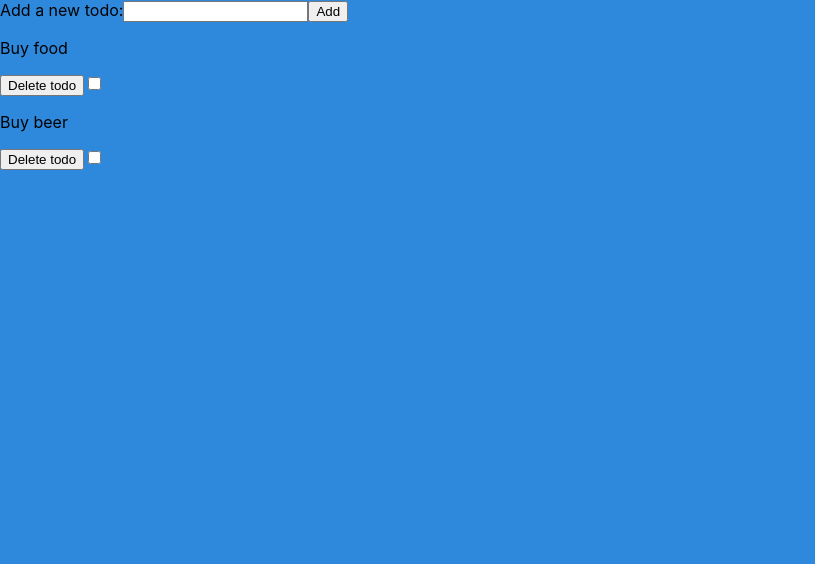
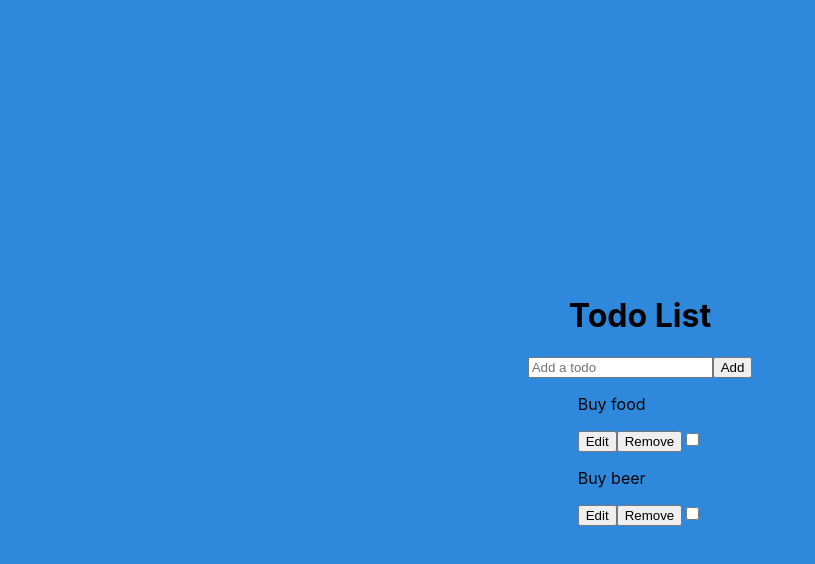
Before and after one commit to AgeasTomCave/ToDoList, a React (Create React App) app: page / in a window 1280 px wide. Shown: the top 564 px of the page, without its empty margins (0-815 px from the left). Built offline with nearby package versions, Linux system fonts and the light colour scheme.

Commit message:
Remove unnecessary files and add heading

```diff
--- a/src/App.js
+++ b/src/App.js
@@ -1,6 +1,7 @@
 import React, { Component } from "react";
 import Todos from "./Components/todoList/todos.jsx";
 import AddToDo from "./Components/addTodo/addToDo.jsx";
+import Heading from "./Components/heading/heading.jsx";
 
 import "./App.scss";
 
@@ -41,6 +42,7 @@ class App extends Component {
     console.log(currentTodos);
     return (
       <div className="App">
+        <Heading />
         <AddToDo addTodo={this.addToDo} />
         <Todos
           todos={this.state.todos}
--- a/src/App.scss
+++ b/src/App.scss
@@ -6,4 +6,17 @@ $t-red--light: #ffe8e8;
 
 body {
   background: $t-blue;
+  display: flex;
+  justify-content: center;
+  align-items: center;
+  height: 100vh;
 }
+
+.App {
+  width: 80%;
+  min-width: 600px;
+  height: auto;
+  display: flex;
+  flex-direction: column;
+  align-items: center;
+}
--- a/src/Components/addTodo/addToDo.jsx
+++ b/src/Components/addTodo/addToDo.jsx
@@ -45,9 +45,9 @@ class AddToDo extends Component {
   render() {
     return (
       <form onSubmit={this.handleSubmit}>
-        <label>Add a new todo:</label>
         <input
           type="text"
+          placeholder="Add a todo"
           onChange={this.handleChange}
           value={this.state.content}
         />
@@ -55,7 +55,9 @@ class AddToDo extends Component {
           Add
         </button>
         {this.state.errors.map(error => (
-          <p key={error}>Error: {error}</p>
+          <p className="c-error" key={error}>
+            {error}
+          </p>
         ))}
       </form>
     );
--- a/src/Components/addTodo/addToDo.scss
+++ b/src/Components/addTodo/addToDo.scss
@@ -0,0 +1,8 @@
+@import "../../app.scss";
+
+.c-error {
+  border: solid 1px $t-red;
+  background: $t-red--light;
+  color: $t-red;
+  padding: 10px;
+}
--- /dev/null
+++ b/src/Components/heading/heading.jsx
@@ -0,0 +1,10 @@
+import React, { Component } from "react";
+import "./heading.scss";
+
+class Heading extends Component {
+  render() {
+    return <h1 className="c-heading">Todo List</h1>;
+  }
+}
+
+export default Heading;
--- a/src/Components/todoList/todos.jsx
+++ b/src/Components/todoList/todos.jsx
@@ -1,7 +1,7 @@
 import React from "react";
 import "./todo.scss";
 
-const ToDos = ({ todos, deleteTodos, completeToDos }) => {
+const ToDos = ({ todos, editTodos, deleteTodos, completeToDos }) => {
   const todoList = todos.length ? (
     todos.map(todo => {
       return (
@@ -9,10 +9,17 @@ const ToDos = ({ todos, deleteTodos, completeToDos }) => {
           <p className={`c-complete--${todo.complete}`}>{todo.content}</p>
           <button
             onClick={() => {
+              editTodos(todo.id);
+            }}
+          >
+            Edit
+          </button>
+          <button
+            onClick={() => {
               deleteTodos(todo.id);
             }}
           >
-            Delete todo
+            Remove
           </button>
           <input
             type="checkbox"
```
Also changed, not shown: src/Components/completeTodo/completeTodo.scss (deleted), src/Components/editTodo/editTodo.jsx (deleted), src/Components/editTodo/editTodo.scss (deleted), src/Components/heading/heading.scss (added), src/Components/removeTodo/removeTodo.jsx (deleted), src/Components/removeTodo/removeTodo.scss (deleted).
